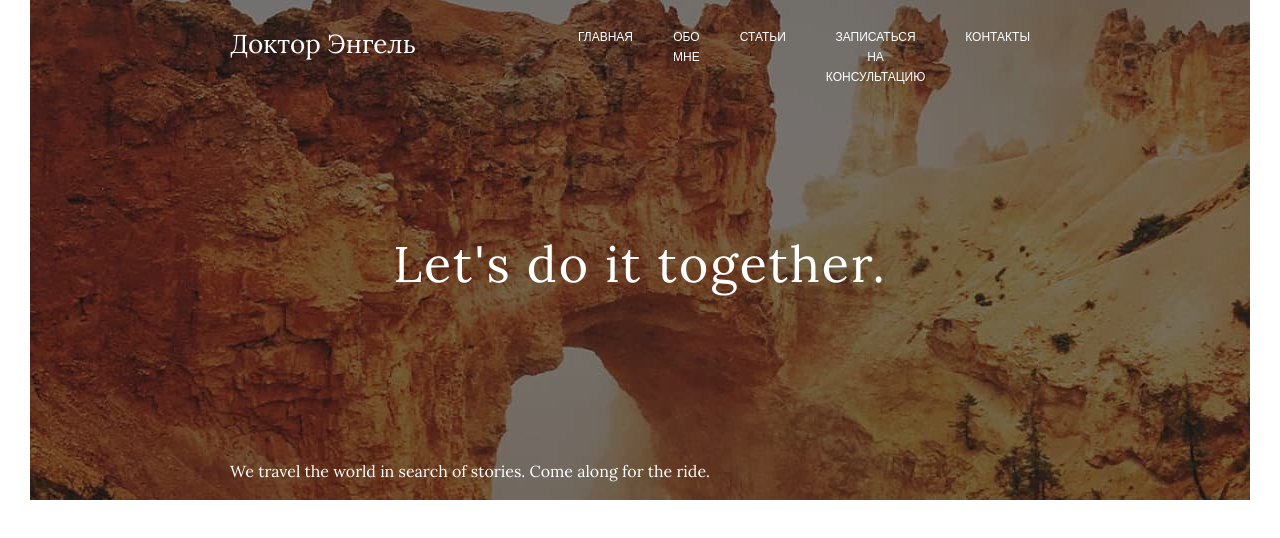
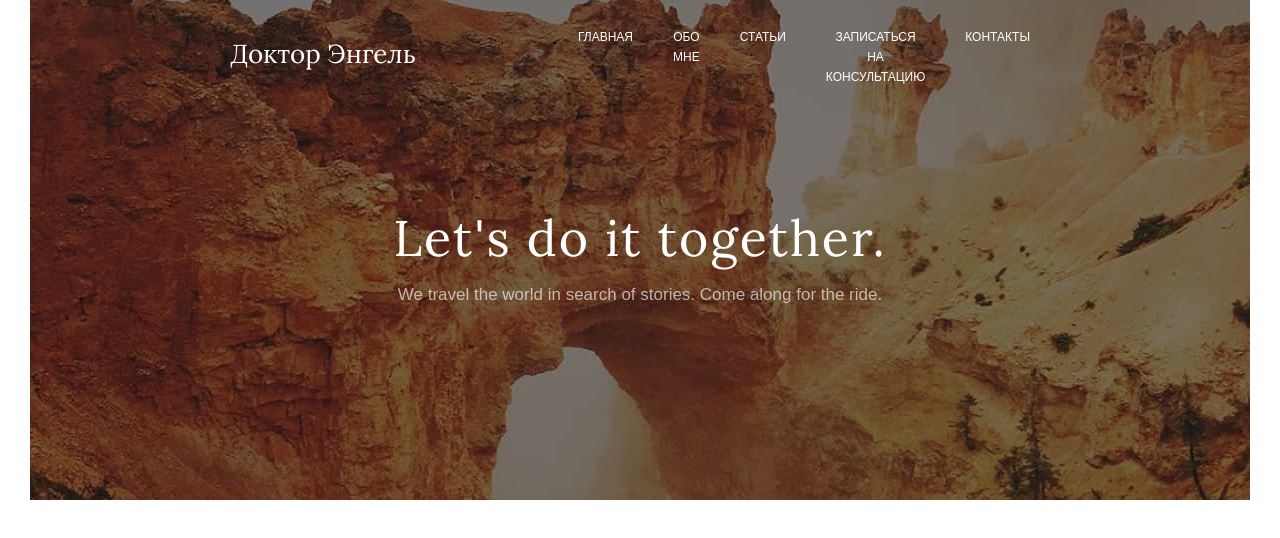
Before and after one commit to VitalyEn/drEngel, a website: page app/index.html in a window 1280 px wide. Drawn offline with Linux system fonts and the light colour scheme; a web font is replaced by a local one.

Commit message:
Header modified

```diff
--- a/app/index.html
+++ b/app/index.html
@@ -44,8 +44,10 @@
                     </li>
                 </ul>
             </nav>
-            <p class="page-header__title ">Let's do it together.</p>
-            <p>We travel the world in search of stories. Come along for the ride.</p>
+
+            <p class="page-header__title">Let's do it together.</p>
+
+            <p class="page-header__slogan">We travel the world in search of stories. Come along for the ride.</p>
         </div>
     </header>
 
--- a/app/less/blocks/page-header.less
+++ b/app/less/blocks/page-header.less
@@ -9,7 +9,7 @@
   display: flex;
   flex-direction: column;
  // flex-wrap: wrap;
-  justify-content: space-between;
+  //justify-content: space-between;
   width: 100%;
   height: 500px;
   background-image: none;
@@ -26,7 +26,8 @@
 }
 
 .page-header__wrapper p {
-  color: @button-color;
+ // color: @button-color;
+ //margin: auto;
 }
 
 .page-header__logo {
@@ -45,7 +46,7 @@
   @media (min-width: @tablet-width) {
    // width: 174px;
    // height: 52px;
-   // margin-top: 18px;
+   margin-top: 20px;
     margin-left: 0;
     border: none;
   }
@@ -72,10 +73,24 @@
   margin: auto;
 }
 
-.page-header__title {
+.page-header__title{
   font-family: @font-headers;
   font-size: 50px;
   line-height: 51px;
   text-align: center;
   letter-spacing: 2px;
+  color: @button-color;
+  margin-top: 127px;
+  margin-bottom: 20px;
+ // padding-top:127px;
 }
+
+.page-header__slogan {
+  font-family: @font-menu;
+  font-size: 17px;
+  line-height: 20px;
+  text-align: center;
+  color: rgba(255,255,255,0.63);
+  margin-top: 0;
+  margin-bottom: 0;
+}
--- a/app/less/global/common.less
+++ b/app/less/global/common.less
@@ -43,7 +43,8 @@ img {
 
 a {
   text-decoration: none;
-
+margin: 0;
+padding: 0;
   //border-bottom: 2px solid transparent;
 
   &:hover,
```
Also changed, not shown: app/css/app.min.css.
